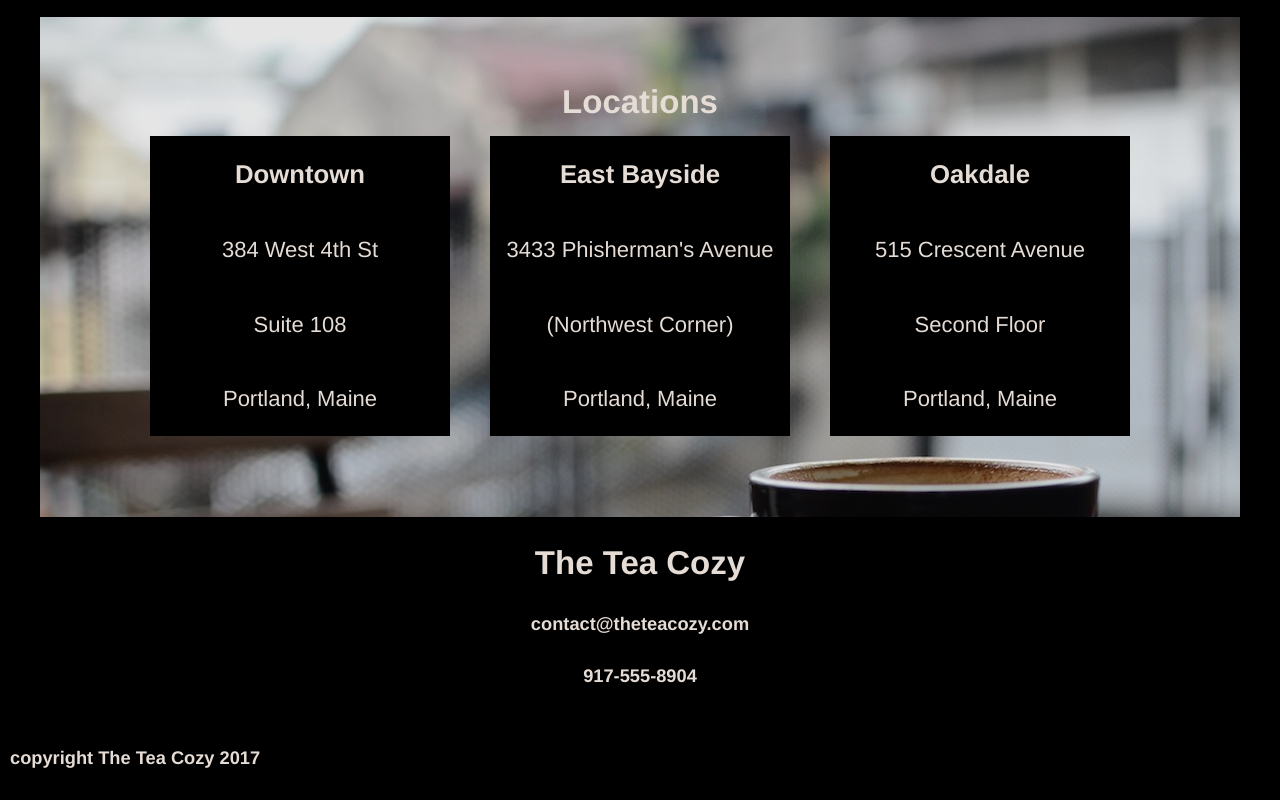
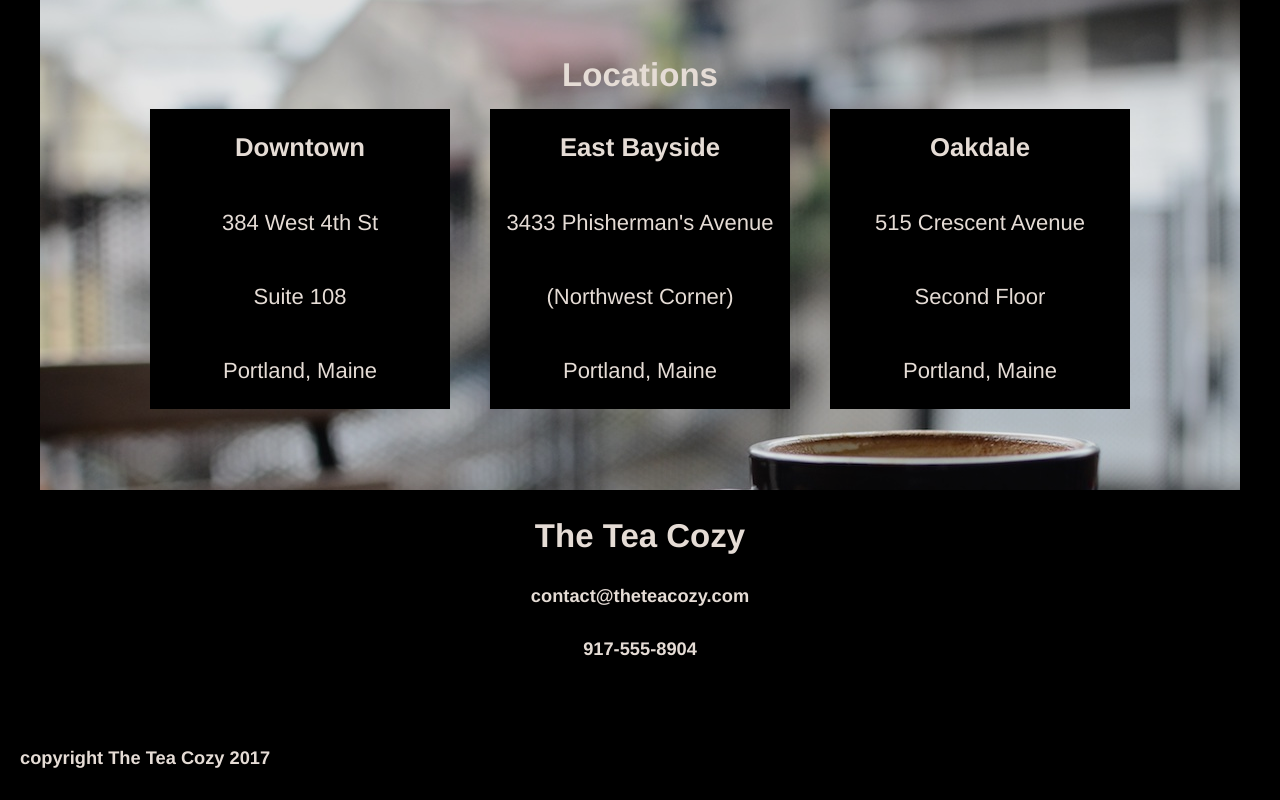
Before and after one commit to Greenka236/Tea_cozy, a plain HTML site: page index.html in a window 1280 px wide. Shown: the part 1545-2345 px from the top of the page. Drawn offline with Linux system fonts and the light colour scheme.

Commit message:
Issue Flexbox resolved

```diff
--- a/Resources/Css/style.css
+++ b/Resources/Css/style.css
@@ -37,9 +37,8 @@ nav span a {
 }
 
 .content {
-  display: flex;
-  flex-flow: column;
-  align-items: center;
+max-width: 1200px;
+  margin: auto;
   }
 
 .key-visual {
@@ -58,7 +57,7 @@ nav span a {
 
 .tea-of-the-month {
   width: 1000px;
-  margin: 60px 0px;
+  margin: 60px auto;
 }
 
 .gallery {
@@ -128,7 +127,6 @@ figcaption {
 }
 
 footer {
-  width: 100%;
   text-align: left;
   margin-left: 20px;
 }
--- a/index.html
+++ b/index.html
@@ -99,10 +99,12 @@
     <h5>917-555-8904</h5>
   </section>
 
-<!--Footer-->
-<footer>
-  <h5>copyright The Tea Cozy 2017</h5>
-</footer>
+</div>
+
+  <!--Footer-->
+  <footer>
+    <h5>copyright The Tea Cozy 2017</h5>
+  </footer>
 
   </body>
 </html>
```
